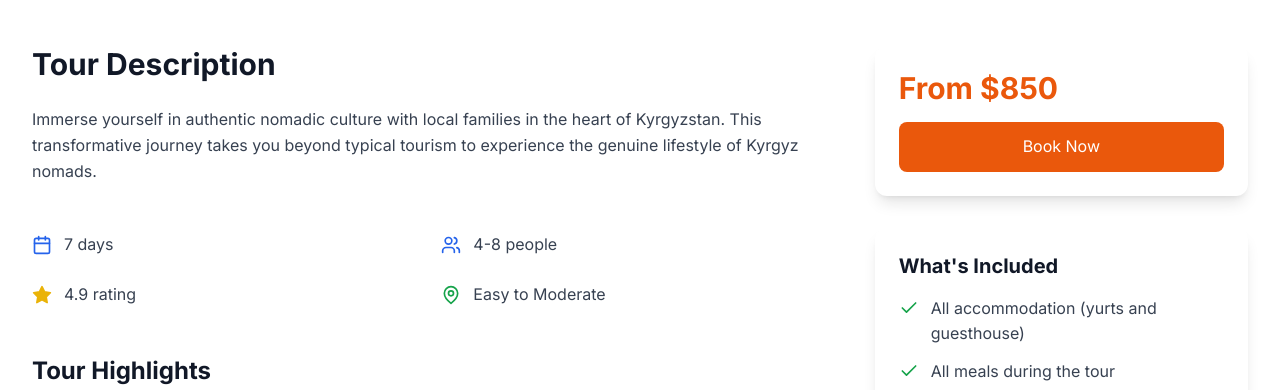
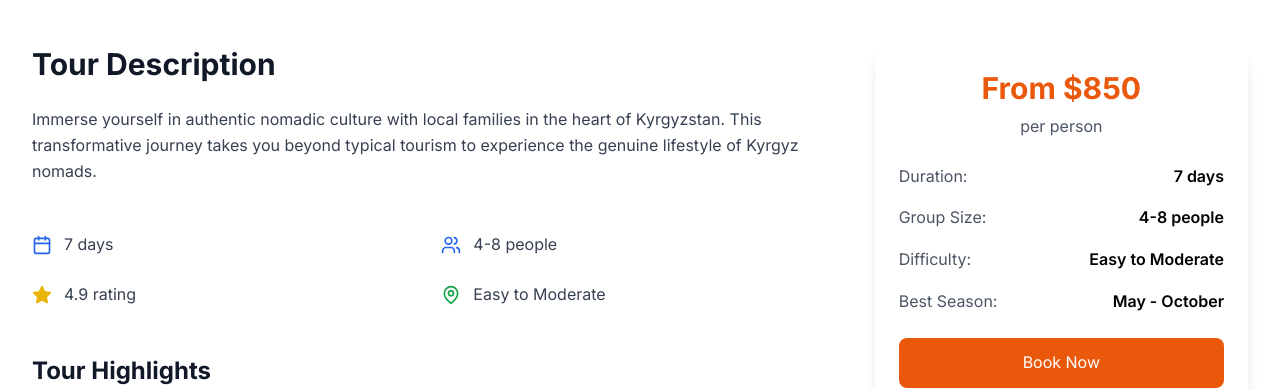
Before and after one commit to Amanbek22/Mountains-Yurts, a Next.js app: page /tours/nomad-life in a window 1280 px wide. Shown: the part 825-1215 px from the top of the page. Built offline with nearby package versions, Linux system fonts and the light colour scheme.

Commit message:
feat: detailed tour

```diff
--- a/src/components/TourDetail.tsx
+++ b/src/components/TourDetail.tsx
@@ -150,7 +150,30 @@ const TourDetail: React.FC<TourDetailProps> = ({ tourId }) => {
         <div className="space-y-8">
           {/* Price card */}
           <div className="bg-white rounded-xl shadow-lg p-6">
-            <div className="text-3xl font-bold text-orange-600 mb-4">{tour.price}</div>
+            <div className="text-center mb-6">
+              <div className="text-3xl font-bold text-orange-600 mb-2">{tour.price}</div>
+              <div className="text-gray-600">per person</div>
+            </div>
+
+            <div className="space-y-4 mb-6">
+              <div className="flex justify-between">
+                <span className="text-gray-600">Duration:</span>
+                <span className="font-semibold">{tour.duration}</span>
+              </div>
+              <div className="flex justify-between">
+                <span className="text-gray-600">Group Size:</span>
+                <span className="font-semibold">{tour.groupSize}</span>
+              </div>
+              <div className="flex justify-between">
+                <span className="text-gray-600">Difficulty:</span>
+                <span className="font-semibold">{tour.difficulty}</span>
+              </div>
+              <div className="flex justify-between">
+                <span className="text-gray-600">Best Season:</span>
+                <span className="font-semibold">{tour.season}</span>
+              </div>
+            </div>
+
             <button onClick={handleBookingClick} className="w-full bg-orange-600 text-white py-3 px-6 rounded-lg hover:bg-orange-700 transition-colors">
               Book Now
             </button>
```
